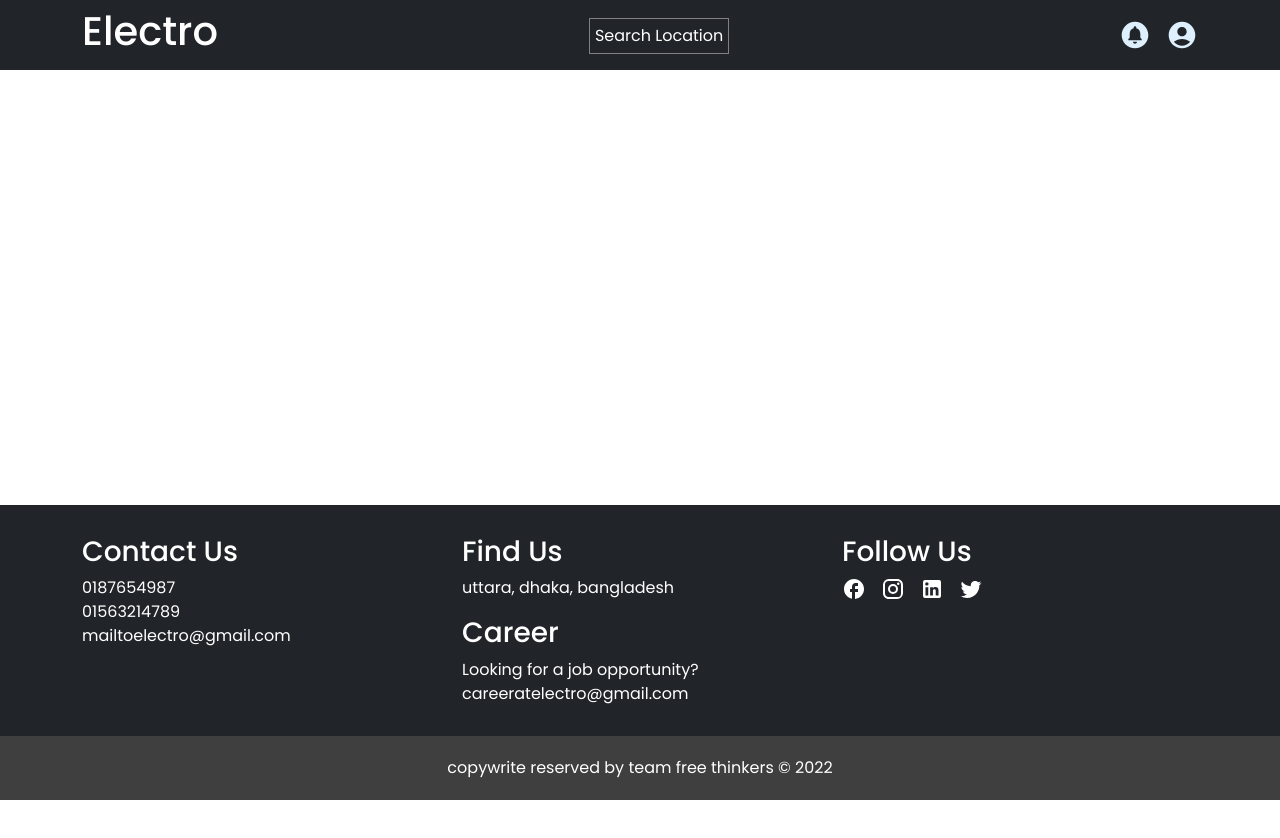
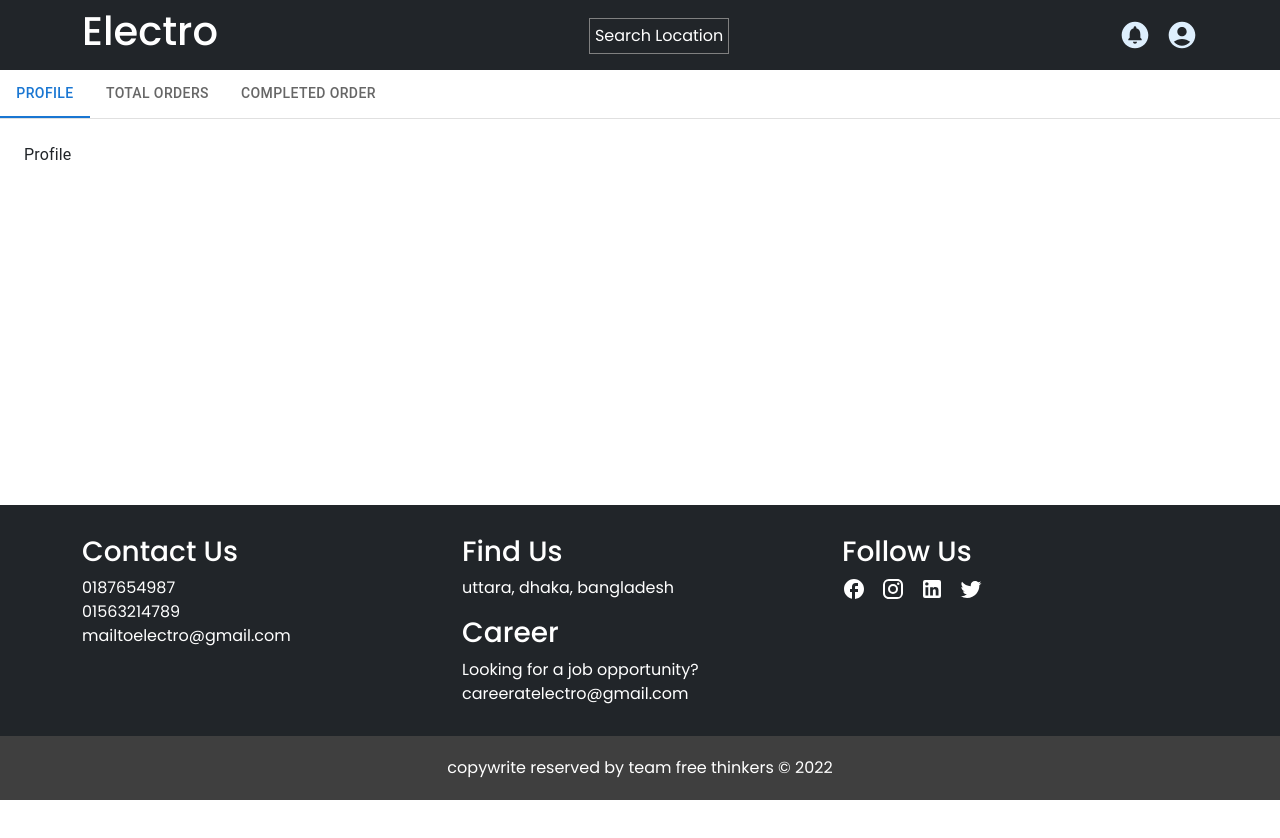
Before and after one commit to khurshidaalam/electro-project, a React (Create React App) app in the folder electro/: page /Cprofile in a window 1280 px wide. Shown: the top 838 px of the page. Before the commit the page ends 800 px from the top, so only its background shows below. Built offline with nearby package versions, Linux system fonts and the light colour scheme; the HTML template or start-up script is replaced by a standard one.

Commit message:
tabs add

```diff
--- a/electro/public/index.html
+++ b/electro/public/index.html
@@ -28,7 +28,7 @@
       work correctly both with client-side routing and a non-root public URL.
       Learn how to configure a non-root public URL by running `npm run build`.
     -->
-    <title>React App</title>
+    <title>Electro</title>
   </head>
   <body>
     <noscript>You need to enable JavaScript to run this app.</noscript>
--- a/electro/src/App.js
+++ b/electro/src/App.js
@@ -1,6 +1,6 @@
 import React from "react";
 import 'bootstrap/dist/css/bootstrap.min.css';
-import { Homepage, Layout, Location, CarrierProfile } from "./components";
+import { Homepage, Layout, Location, CarrierDashboard } from "./components";
 import "./App.css";
 
 import {BrowserRouter as Router, Routes,Route,Link} from "react-router-dom";
@@ -23,7 +23,7 @@ const App =() =>{
         />
         <Route exact path="/Cprofile" element={
             <Layout>
-            <CarrierProfile/>
+            <CarrierDashboard/>
             </Layout>
             }
         />
--- /dev/null
+++ b/electro/src/components/carrierprofile/CarrierDashboard.js
@@ -0,0 +1,88 @@
+import React from 'react';
+import "./carrier.css";
+import PropTypes from 'prop-types';
+import Tabs from '@mui/material/Tabs';
+import Tab from '@mui/material/Tab';
+import Typography from '@mui/material/Typography';
+import Box from '@mui/material/Box';
+
+function TabPanel(props) {
+  const { children, value, index, ...other } = props;
+
+  return (
+    <div
+      role="tabpanel"
+      hidden={value !== index}
+      id={`simple-tabpanel-${index}`}
+      aria-labelledby={`simple-tab-${index}`}
+      {...other}
+    >
+      {value === index && (
+        <Box sx={{ p: 3 }}>
+          <Typography>{children}</Typography>
+        </Box>
+      )}
+    </div>
+  );
+}
+
+TabPanel.propTypes = {
+  children: PropTypes.node,
+  index: PropTypes.number.isRequired,
+  value: PropTypes.number.isRequired,
+};
+
+function a11yProps(index) {
+  return {
+    id: `simple-tab-${index}`,
+    'aria-controls': `simple-tabpanel-${index}`,
+  };
+}
+
+
+
+const CarrierDashboard = () => {
+  const [value, setValue] = React.useState(0);
+
+  const handleChange = (event, newValue) => {
+    setValue(newValue);
+  };
+
+  return (
+    <div className='carrier-dashboard-main'>
+    <Box sx={{ width: '100%' }}>
+      <Box sx={{ borderBottom: 1, borderColor: 'divider' }}>
+        <Tabs value={value} onChange={handleChange} aria-label="basic tabs example">
+          <Tab label="Profile" {...a11yProps(0)} />
+          <Tab label="total orders" {...a11yProps(1)} />
+          <Tab label="completed order" {...a11yProps(2)} />
+        </Tabs>
+      </Box>
+      <TabPanel value={value} index={0}>
+        Profile
+      </TabPanel>
+      <TabPanel value={value} index={1}>
+        total orders
+      </TabPanel>
+      <TabPanel value={value} index={2}>
+        completed order
+      </TabPanel>
+    </Box>
+    </div>
+  );
+}
+
+export default CarrierDashboard;
+
+
+
+// return (
+//   <div>
+//     <div className='carrier-dashboard-main'>
+//       <div className='c-dashboard-sidebar'>
+//         iofnmirhugfuie
+//       </div>
+//       <div className='c-dashboard-main-div'>fbvjhebrmcoiyurhgofy</div>
+//     </div>
+//   </div>
+// )
--- a/electro/src/components/carrierprofile/CarrierProfile.js
+++ /dev/null
@@ -1,9 +0,0 @@
-import React from 'react'
-
-const CarrierProfile = () => {
-  return (
-    <div>CarrierProfile</div>
-  )
-}
-
-export default CarrierProfile
--- /dev/null
+++ b/electro/src/components/carrierprofile/carrier.css
@@ -0,0 +1,17 @@
+.carrier-dashboard-main{
+    width: 100vw;
+    height: 100vh;
+    position: relative;
+    display: flex;
+    margin-top: 70px;
+}
+.c-dashboard-sidebar{
+    width: 250px;
+    height: 100%;
+    background-color: red;
+}
+.c-dashboard-main-div{
+    background-color: blue;
+    width: 100%;
+    height: 100%;
+}
--- a/electro/src/components/index.js
+++ b/electro/src/components/index.js
@@ -3,4 +3,4 @@ export {default as Footer} from "./layout/Footer";
 export {default as Location} from "./location/Location";
 export {default as Homepage} from "./home/HomePage";
 export {default as Layout} from "./layout/Layout";
-export {default as CarrierProfile} from "./carrierprofile/CarrierProfile";
+export {default as CarrierDashboard} from "./carrierprofile/CarrierDashboard";
--- a/electro/src/components/layout/Header.js
+++ b/electro/src/components/layout/Header.js
@@ -24,7 +24,8 @@ const Header = () => {
                 <div class="container">
                     <div className="main-nav d-flex justify-content-between align-items-center" >
                         <div className="logo">
-                            <h1 className="capitalize">Electro</h1>
+                        <Link to="/home">                            <h1 className="capitalize">Electro</h1>
+</Link>
                         </div>
                         <div className="search-box">
                             <div className="search-btn">
```
Also changed, not shown: electro/src/components/carrierprofile/Profile.js (added, +9 -0 lines).
